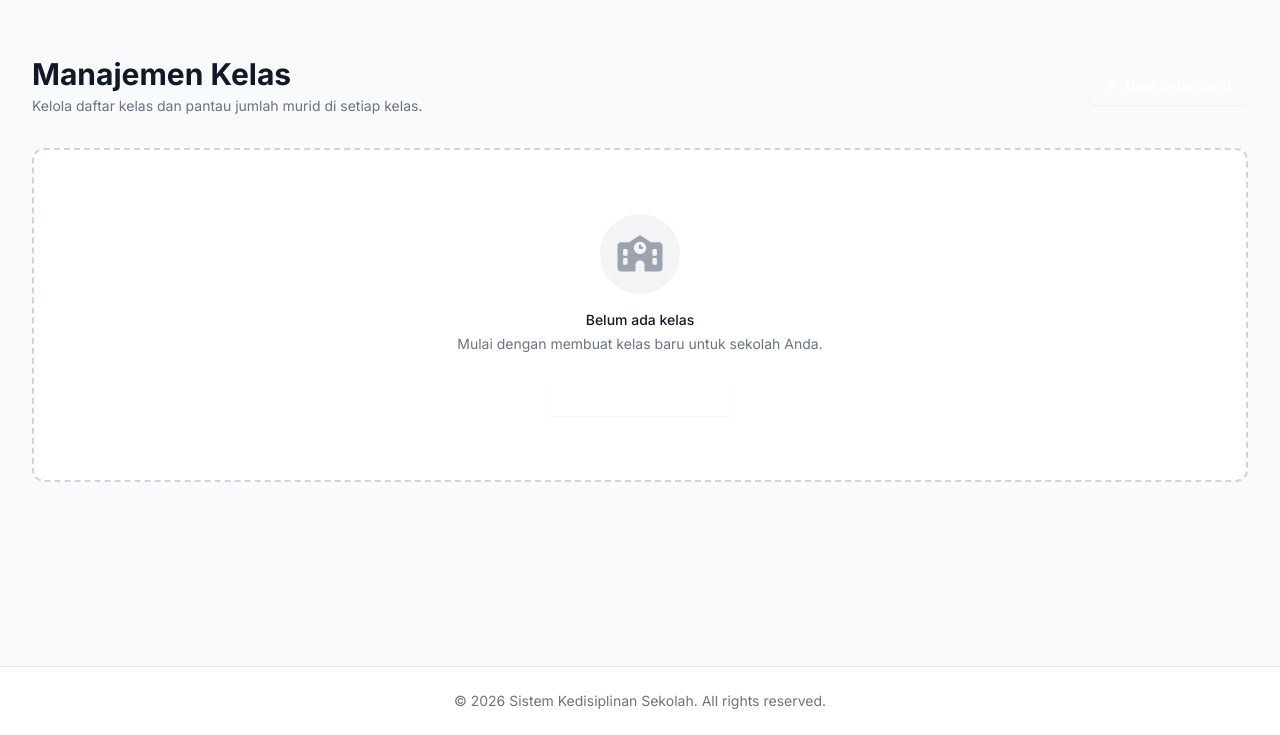
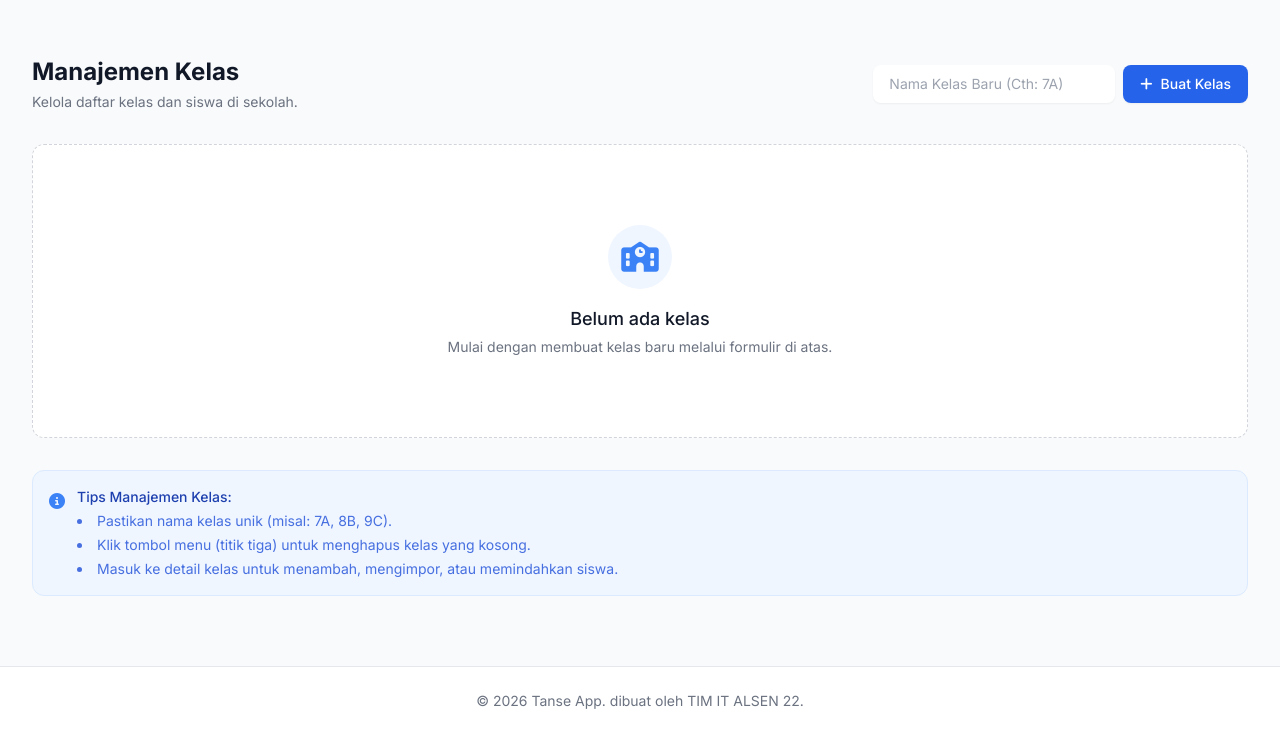
Before and after one commit to alaihsan/tansealsen-1.0, a Flask app: page /classes in a window 1280 px wide. Shown: the part 65-800 px from the top of the page. Run offline with Flask 3, Linux system fonts and the light colour scheme; a user stored in the database is signed in; some libraries are stand-ins or nearby versions.

Commit message:
update manajemen kelas

```diff
--- a/my_app/templates/base.html
+++ b/my_app/templates/base.html
@@ -13,7 +13,7 @@
 
     <!-- Google Fonts -->
     <link href="https://fonts.googleapis.com/css2?family=Inter:wght@300;400;500;600;700&display=swap" rel="stylesheet">
-
+    <link rel="icon" type="image/svg+xml" href="{{ url_for('static', filename='favicon.svg') }}">
     <style>
         body { font-family: 'Inter', sans-serif; }
         [x-cloak] { display: none !important; }
@@ -173,7 +173,7 @@
     <footer class="bg-white border-t border-gray-200 mt-auto">
         <div class="max-w-7xl mx-auto py-6 px-4 sm:px-6 lg:px-8">
             <p class="text-center text-sm text-gray-500">
-                &copy; <script>document.write(new Date().getFullYear())</script> Sistem Kedisiplinan Sekolah. All rights reserved.
+                &copy; <script>document.write(new Date().getFullYear())</script> Tanse App. dibuat oleh TIM IT ALSEN 22.
             </p>
         </div>
     </footer>
--- a/my_app/templates/manajemenkelas.html
+++ b/my_app/templates/manajemenkelas.html
@@ -1,150 +1,150 @@
 {% extends "base.html" %}
 
 {% block content %}
-<div class="max-w-7xl mx-auto px-4 sm:px-6 lg:px-8 py-8">
+<div class="max-w-7xl mx-auto px-4 sm:px-6 lg:px-8 py-8" x-data="{
+    deleteModalOpen: false,
+    classToDeleteId: null,
+    classToDeleteName: '',
+    confirmText: '',
 
-    <!-- Header Section -->
-    <div class="md:flex md:items-center md:justify-between mb-8">
-        <div class="flex-1 min-w-0">
-            <h2 class="text-2xl font-bold leading-7 text-gray-900 sm:text-3xl sm:truncate">
-                Manajemen Kelas
-            </h2>
-            <p class="mt-1 text-sm text-gray-500">
-                Kelola daftar kelas dan pantau jumlah murid di setiap kelas.
-            </p>
+    openDeleteModal(id, name) {
+        this.deleteModalOpen = true;
+        this.classToDeleteId = id;
+        this.classToDeleteName = name;
+        this.confirmText = '';
+    },
+
+    closeDeleteModal() {
+        this.deleteModalOpen = false;
+        this.classToDeleteId = null;
+        this.classToDeleteName = '';
+        this.confirmText = '';
+    }
+}">
+
+    <!-- Header & Action -->
+    <div class="flex flex-col sm:flex-row sm:items-center sm:justify-between mb-8 gap-4">
+        <div>
+            <h1 class="text-2xl font-bold text-gray-900">Manajemen Kelas</h1>
+            <p class="text-sm text-gray-500 mt-1">Kelola daftar kelas dan siswa di sekolah.</p>
         </div>
-        <div class="mt-4 flex md:mt-0 md:ml-4">
-            <button onclick="openAddModal()" class="inline-flex items-center px-4 py-2 border border-transparent rounded-lg shadow-sm text-sm font-medium text-white bg-gradient-to-r from-primary to-secondary hover:from-blue-600 hover:to-purple-700 focus:outline-none focus:ring-2 focus:ring-offset-2 focus:ring-primary transition-all duration-200 transform hover:scale-105">
-                <i class="fas fa-plus mr-2"></i>
-                Buat Kelas Baru
-            </button>
+
+        <!-- Form Buat Kelas -->
+        <div class="w-full sm:w-auto">
+            <form method="POST" action="{{ url_for('main.manage_classes') }}" class="flex gap-2">
+                <input type="text" name="class_name" placeholder="Nama Kelas Baru (Cth: 7A)" required
+                    class="block w-full rounded-lg border-gray-300 shadow-sm focus:border-blue-500 focus:ring-blue-500 sm:text-sm px-4 py-2">
+                <button type="submit" class="inline-flex items-center px-4 py-2 border border-transparent rounded-lg shadow-sm text-sm font-medium text-white bg-blue-600 hover:bg-blue-700 focus:outline-none focus:ring-2 focus:ring-offset-2 focus:ring-blue-500 transition-all duration-200 whitespace-nowrap">
+                    <i class="fas fa-plus mr-2"></i> Buat Kelas
+                </button>
+            </form>
         </div>
     </div>
 
-    <!-- Class Grid -->
+    <!-- Grid Kelas -->
     {% if classes %}
-    <div class="grid grid-cols-1 md:grid-cols-2 lg:grid-cols-3 xl:grid-cols-4 gap-6">
-        {% for classroom in classes %}
-        <div class="bg-white rounded-xl shadow-sm border border-gray-100 hover:shadow-lg transition-all duration-300 transform hover:-translate-y-1 overflow-hidden group">
-            <!-- Card Header -->
-            <div class="p-6">
-                <div class="flex items-center justify-between mb-4">
-                    <div class="w-12 h-12 rounded-lg bg-blue-50 text-primary flex items-center justify-center text-xl font-bold group-hover:bg-primary group-hover:text-white transition-colors duration-300">
-                        {{ classroom.name[:1] }}
+    <div class="grid grid-cols-1 sm:grid-cols-2 lg:grid-cols-3 xl:grid-cols-4 gap-6">
+        {% for cls in classes %}
+        <div class="bg-white rounded-xl shadow-sm border border-gray-200 hover:shadow-md transition-shadow duration-200 overflow-hidden flex flex-col">
+            <div class="p-5 flex-grow">
+                <div class="flex items-start justify-between mb-4">
+                    <div class="w-12 h-12 bg-blue-50 rounded-lg flex items-center justify-center text-blue-600 text-xl font-bold border border-blue-100">
+                        {{ cls.name[:2] }}
                     </div>
-                    <div class="relative">
-                        <!-- Dropdown Menu for Delete (Optional, or direct button) -->
-                         <form action="{{ url_for('main.delete_class', class_id=classroom.id) }}" method="POST" onsubmit="return confirm('Yakin ingin menghapus kelas {{ classroom.name }}? Data murid di dalamnya harus kosong atau dipindahkan terlebih dahulu.');">
-                            <button type="submit" class="text-gray-400 hover:text-red-500 transition-colors p-2 rounded-full hover:bg-red-50" title="Hapus Kelas">
-                                <i class="fas fa-trash-alt"></i>
+                    <div class="relative" x-data="{ open: false }">
+                        <button @click="open = !open" @click.away="open = false" class="text-gray-400 hover:text-gray-600 p-1 rounded-full hover:bg-gray-100 transition-colors">
+                            <i class="fas fa-ellipsis-v"></i>
+                        </button>
+                        <!-- Dropdown Menu -->
+                        <div x-show="open" class="absolute right-0 mt-2 w-48 bg-white rounded-md shadow-lg py-1 border border-gray-100 z-10" style="display: none;">
+                            <button @click="openDeleteModal('{{ cls.id }}', '{{ cls.name }}'); open = false;" class="block w-full text-left px-4 py-2 text-sm text-red-600 hover:bg-red-50 hover:text-red-700 transition-colors">
+                                <i class="fas fa-trash-alt mr-2"></i> Hapus Kelas
                             </button>
-                        </form>
+                        </div>
                     </div>
                 </div>
 
-                <h3 class="text-lg font-bold text-gray-900 mb-1">{{ classroom.name }}</h3>
+                <h3 class="text-lg font-bold text-gray-900 mb-1">{{ cls.name }}</h3>
                 <div class="flex items-center text-sm text-gray-500 mb-4">
                     <i class="fas fa-users mr-2 text-gray-400"></i>
-                    <span>{{ classroom.students|length }} Murid Terdaftar</span>
+                    <span>{{ cls.students|length }} Siswa Terdaftar</span>
                 </div>
+            </div>
 
-                <div class="w-full bg-gray-100 rounded-full h-1.5 mb-4">
-                    <!-- Visual bar (dummy percentage based on simple logic, e.g. max 40 students) -->
-                    {% set width = (classroom.students|length / 40 * 100) if (classroom.students|length / 40 * 100) <= 100 else 100 %}
-                    <div class="bg-primary h-1.5 rounded-full" style="width: {{ width }}%"></div>
-                </div>
-
-                <a href="{{ url_for('main.view_class', class_id=classroom.id) }}" class="block w-full text-center px-4 py-2 border border-gray-200 rounded-lg text-sm font-medium text-gray-700 hover:bg-gray-50 hover:text-primary transition-colors">
-                    Lihat Detail & Murid
-                    <i class="fas fa-arrow-right ml-1"></i>
-                </a>
-            </div>
+            <a href="{{ url_for('main.view_class', class_id=cls.id) }}" class="block bg-gray-50 hover:bg-gray-100 border-t border-gray-200 px-5 py-3 text-sm font-medium text-blue-600 hover:text-blue-700 transition-colors text-center">
+                Lihat Detail <i class="fas fa-arrow-right ml-1 text-xs"></i>
+            </a>
         </div>
         {% endfor %}
     </div>
     {% else %}
-    <!-- Empty State -->
-    <div class="text-center py-16 bg-white rounded-xl border-2 border-dashed border-gray-300">
-        <div class="w-20 h-20 bg-gray-100 rounded-full flex items-center justify-center mx-auto mb-4">
-            <i class="fas fa-school text-4xl text-gray-400"></i>
+    <div class="text-center py-20 bg-white rounded-xl border border-dashed border-gray-300">
+        <div class="mx-auto flex items-center justify-center h-16 w-16 rounded-full bg-blue-50 mb-4">
+            <i class="fas fa-school text-3xl text-blue-500"></i>
         </div>
-        <h3 class="mt-2 text-sm font-medium text-gray-900">Belum ada kelas</h3>
-        <p class="mt-1 text-sm text-gray-500">Mulai dengan membuat kelas baru untuk sekolah Anda.</p>
-        <div class="mt-6">
-            <button onclick="openAddModal()" class="inline-flex items-center px-4 py-2 border border-transparent shadow-sm text-sm font-medium rounded-md text-white bg-primary hover:bg-secondary focus:outline-none focus:ring-2 focus:ring-offset-2 focus:ring-primary">
-                <i class="fas fa-plus mr-2"></i>
-                Buat Kelas Pertama
-            </button>
+        <h3 class="text-lg font-medium text-gray-900">Belum ada kelas</h3>
+        <p class="mt-1 text-sm text-gray-500">Mulai dengan membuat kelas baru melalui formulir di atas.</p>
+    </div>
+    {% endif %}
+
+    <!-- Info Section -->
+    <div class="mt-8 bg-blue-50 rounded-xl p-4 border border-blue-100 flex items-start gap-3">
+        <div class="text-blue-500 mt-0.5">
+            <i class="fas fa-info-circle"></i>
+        </div>
+        <div class="text-sm text-blue-800">
+            <p class="font-medium mb-1">Tips Manajemen Kelas:</p>
+            <ul class="list-disc list-inside space-y-1 text-blue-700/80">
+                <li>Pastikan nama kelas unik (misal: 7A, 8B, 9C).</li>
+                <li>Klik tombol menu (titik tiga) untuk menghapus kelas yang kosong.</li>
+                <li>Masuk ke detail kelas untuk menambah, mengimpor, atau memindahkan siswa.</li>
+            </ul>
         </div>
     </div>
-    {% endif %}
-</div>
 
-<!-- Add Class Modal -->
-<div id="addClassModal" class="fixed inset-0 z-50 hidden overflow-y-auto" aria-labelledby="modal-title" role="dialog" aria-modal="true">
-    <div class="flex items-end justify-center min-h-screen pt-4 px-4 pb-20 text-center sm:block sm:p-0">
-        <!-- Background overlay -->
-        <div class="fixed inset-0 bg-gray-500 bg-opacity-75 transition-opacity" aria-hidden="true" onclick="closeAddModal()"></div>
+    <!-- Modal Konfirmasi Hapus Kelas -->
+    <div x-show="deleteModalOpen" class="fixed inset-0 z-50 overflow-y-auto" style="display: none;">
+        <div class="flex items-center justify-center min-h-screen pt-4 px-4 pb-20 text-center sm:block sm:p-0">
+            <div x-show="deleteModalOpen" x-transition:enter="ease-out duration-300" x-transition:enter-start="opacity-0" x-transition:enter-end="opacity-100" x-transition:leave="ease-in duration-200" x-transition:leave-start="opacity-100" x-transition:leave-end="opacity-0" class="fixed inset-0 transition-opacity" aria-hidden="true">
+                <div class="absolute inset-0 bg-gray-500 opacity-75"></div>
+            </div>
 
-        <span class="hidden sm:inline-block sm:align-middle sm:h-screen" aria-hidden="true">&#8203;</span>
+            <span class="hidden sm:inline-block sm:align-middle sm:h-screen" aria-hidden="true">&#8203;</span>
 
-        <div class="inline-block align-bottom bg-white rounded-lg text-left overflow-hidden shadow-xl transform transition-all sm:my-8 sm:align-middle sm:max-w-lg w-full">
-            <form method="POST" action="{{ url_for('main.manage_classes') }}">
+            <div x-show="deleteModalOpen" x-transition:enter="ease-out duration-300" x-transition:enter-start="opacity-0 translate-y-4 sm:translate-y-0 sm:scale-95" x-transition:enter-end="opacity-100 translate-y-0 sm:scale-100" x-transition:leave="ease-in duration-200" x-transition:leave-start="opacity-100 translate-y-0 sm:scale-100" x-transition:leave-end="opacity-0 translate-y-4 sm:translate-y-0 sm:scale-95" class="inline-block align-bottom bg-white rounded-lg text-left overflow-hidden shadow-xl transform transition-all sm:my-8 sm:align-middle sm:max-w-lg w-full">
                 <div class="bg-white px-4 pt-5 pb-4 sm:p-6 sm:pb-4">
                     <div class="sm:flex sm:items-start">
-                        <div class="mx-auto flex-shrink-0 flex items-center justify-center h-12 w-12 rounded-full bg-blue-100 sm:mx-0 sm:h-10 sm:w-10">
-                            <i class="fas fa-chalkboard text-blue-600"></i>
+                        <div class="mx-auto flex-shrink-0 flex items-center justify-center h-12 w-12 rounded-full bg-red-100 sm:mx-0 sm:h-10 sm:w-10">
+                            <i class="fas fa-exclamation-triangle text-red-600"></i>
                         </div>
-                        <div class="mt-3 text-center sm:mt-0 sm:ml-4 sm:text-left w-full">
+                        <div class="mt-3 text-center sm:mt-0 sm:ml-4 sm:text-left">
                             <h3 class="text-lg leading-6 font-medium text-gray-900" id="modal-title">
-                                Tambah Kelas Baru
+                                Hapus Kelas <span x-text="classToDeleteName"></span>?
                             </h3>
                             <div class="mt-2">
-                                <p class="text-sm text-gray-500 mb-4">
-                                    Masukkan nama kelas yang ingin ditambahkan ke dalam sistem.
+                                <p class="text-sm text-gray-500">
+                                    Tindakan ini <strong>TIDAK DAPAT DIBATALKAN</strong>. Menghapus kelas akan menghapus <strong>seluruh data siswa</strong> di dalamnya beserta <strong>seluruh riwayat pelanggaran</strong> mereka secara permanen.
                                 </p>
-                                <div>
-                                    <label for="class_name" class="block text-sm font-medium text-gray-700 mb-1">Nama Kelas</label>
-                                    <input type="text" name="class_name" id="class_name" required placeholder="Contoh: IX A, 7 B, X IPA 1"
-                                           class="shadow-sm focus:ring-primary focus:border-primary block w-full sm:text-sm border-gray-300 rounded-md py-2 px-3 border">
-                                </div>
+                                <p class="text-sm text-gray-500 mt-2">
+                                    Silakan ketik <strong>SETUJU</strong> di bawah ini untuk mengonfirmasi.
+                                </p>
+                                <input type="text" x-model="confirmText" placeholder="Ketik SETUJU" class="mt-3 w-full border border-gray-300 rounded-md shadow-sm px-3 py-2 focus:outline-none focus:ring-red-500 focus:border-red-500 sm:text-sm">
                             </div>
                         </div>
                     </div>
                 </div>
                 <div class="bg-gray-50 px-4 py-3 sm:px-6 sm:flex sm:flex-row-reverse">
-                    <button type="submit" class="w-full inline-flex justify-center rounded-md border border-transparent shadow-sm px-4 py-2 bg-primary text-base font-medium text-white hover:bg-secondary focus:outline-none focus:ring-2 focus:ring-offset-2 focus:ring-primary sm:ml-3 sm:w-auto sm:text-sm">
-                        Simpan
-                    </button>
-                    <button type="button" onclick="closeAddModal()" class="mt-3 w-full inline-flex justify-center rounded-md border border-gray-300 shadow-sm px-4 py-2 bg-white text-base font-medium text-gray-700 hover:bg-gray-50 focus:outline-none focus:ring-2 focus:ring-offset-2 focus:ring-indigo-500 sm:mt-0 sm:ml-3 sm:w-auto sm:text-sm">
+                    <form :action="'/classes/delete/' + classToDeleteId" method="POST">
+                        <button type="submit" :disabled="confirmText !== 'SETUJU'" :class="{'opacity-50 cursor-not-allowed': confirmText !== 'SETUJU', 'hover:bg-red-700': confirmText === 'SETUJU'}" class="w-full inline-flex justify-center rounded-md border border-transparent shadow-sm px-4 py-2 bg-red-600 text-base font-medium text-white focus:outline-none focus:ring-2 focus:ring-offset-2 focus:ring-red-500 sm:ml-3 sm:w-auto sm:text-sm transition-colors">
+                            Hapus Permanen
+                        </button>
+                    </form>
+                    <button @click="closeDeleteModal()" type="button" class="mt-3 w-full inline-flex justify-center rounded-md border border-gray-300 shadow-sm px-4 py-2 bg-white text-base font-medium text-gray-700 hover:bg-gray-50 focus:outline-none focus:ring-2 focus:ring-offset-2 focus:ring-indigo-500 sm:mt-0 sm:ml-3 sm:w-auto sm:text-sm">
                         Batal
                     </button>
                 </div>
-            </form>
+            </div>
         </div>
     </div>
 </div>
-
-<script>
-    function openAddModal() {
-        const modal = document.getElementById('addClassModal');
-        modal.classList.remove('hidden');
-        // Focus on input
-        setTimeout(() => {
-            document.getElementById('class_name').focus();
-        }, 100);
-    }
-
-    function closeAddModal() {
-        const modal = document.getElementById('addClassModal');
-        modal.classList.add('hidden');
-    }
-
-    // Close modal on Escape key
-    document.addEventListener('keydown', function(event) {
-        if (event.key === "Escape") {
-            closeAddModal();
-        }
-    });
-</script>
 {% endblock %}
```
Also changed, not shown: my_app/models.py (+4 -3 lines), my_app/instance/site.db, my_app/static/favicon.svg (added).
